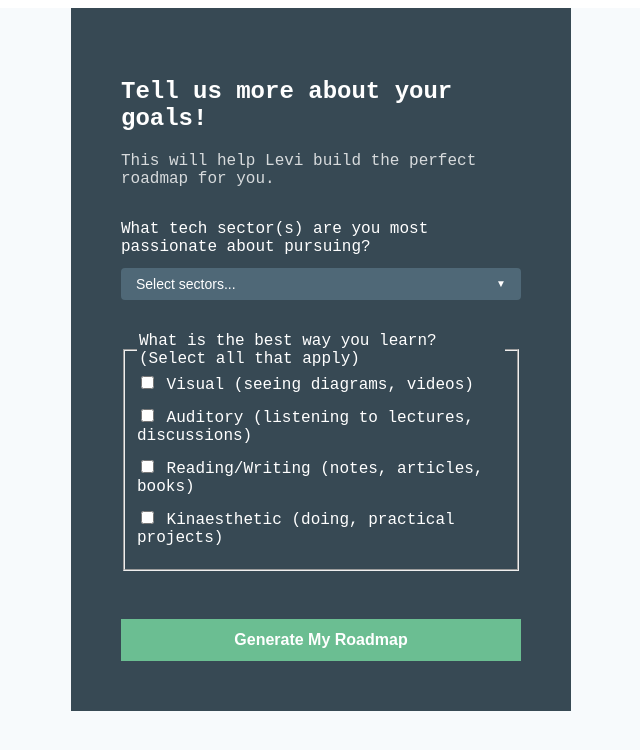
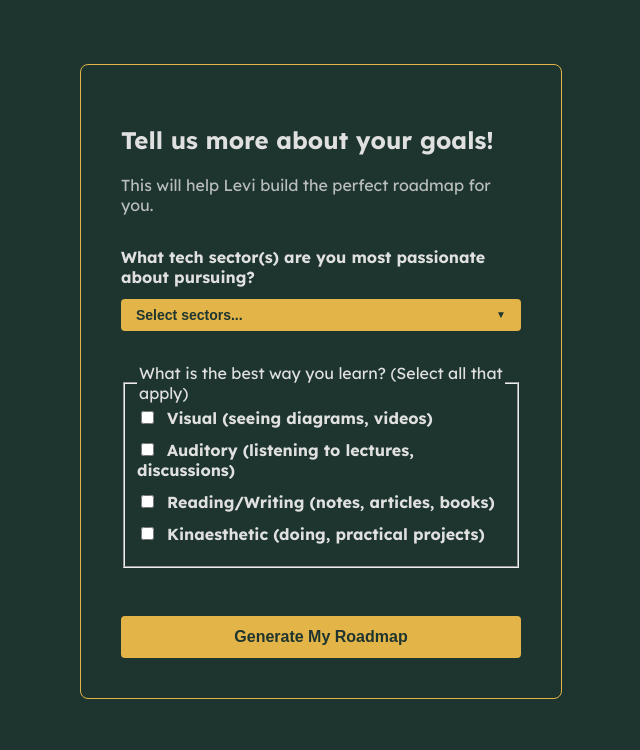
Before and after one commit to es2323/PROJECT-LEVI, a Vue app in the folder frontend/: page /questionnaire in a window 1280 px wide. Shown: the top 750 px of the page, without its empty margins (319-959 px from the left). Built offline with nearby package versions, Linux system fonts and the light colour scheme.

Commit message:
Task: Global font and color change

```diff
--- a/frontend/package.json
+++ b/frontend/package.json
@@ -10,7 +10,8 @@
   },
   "dependencies": {
     "axios": "^1.10.0",
-    "vue": "^3.5.17"
+    "vue": "^3.5.17",
+    "vue-router": "^4.5.1"
   },
   "devDependencies": {
     "@vitejs/plugin-vue": "^6.0.0",
--- a/frontend/src/App.vue
+++ b/frontend/src/App.vue
@@ -5,7 +5,7 @@ import Questionnaire from './components/Questionnaire.vue';
 
 <template>
   <main>
-    <Questionnaire />
+    <router-view />
   </main>
 </template>
 
@@ -15,6 +15,6 @@ main {
   justify-content: center;
   align-items: flex-start;
   min-height: 100vh;
-  background-color: #f7fafc;
+  padding-top: 2rem;
 }
 </style>
--- a/frontend/src/components/CVUploader.vue
+++ b/frontend/src/components/CVUploader.vue
@@ -37,14 +37,16 @@
 </template>
 
 <script setup>
-import { ref } from 'vue'; // Import `ref` from Vue
-import axios from 'axios';  // Import axios
+import { ref } from 'vue';
+import axios from 'axios';
+import { useRouter } from 'vue-router';
 
 // Create reactive variables to hold the selected file and the extracted text
 const selectedFile = ref(null);
 const extractedText = ref('');
 const errorMessage = ref('');
 const isLoading = ref(false);
+const router = useRouter();
 
 // This function now saves the selected file to our state
 function handleFileChange(event) {
@@ -88,55 +90,57 @@ async function handleSubmit() {
   } finally {
     // 7. Reset the loading state
     isLoading.value = false;
+    router.push('/questionnaire');
   }
 }
 </script>
 
 <style scoped>
-/* This is a "Smart Styling Strategy" */
-/* These styles ONLY apply to this component and won't leak out */
+
 .cv-uploader {
   max-width: 500px;
   margin: 2rem auto;
-  padding: 2rem;
-  border: 1px solid #ccc;
+  padding: 2.5rem;
+  border: 1px solid var(--accent-color);
   border-radius: 8px;
   text-align: center;
 }
 .cv-uploader-form {
   display: flex;
   flex-direction: column;
-  gap: 1rem;
+  gap: 1.5rem;
   margin-top: 1.5rem;
 }
 
 .error-message {
   margin-top: 1rem;
-  color: #e53e3e; /* Red color for errors */
+  color:  #ff7f7f;/* Red color for errors */
   font-weight: bold;
 }
 
 .results-container {
   margin-top: 2rem;
   text-align: left;
-  border-top: 1px solid #e2e8f0;
+  border-top: 1px solid rgba(224, 224, 224, 0.2);
   padding-top: 1rem;
 }
 
 .results-text {
-  background-color: #f7fafc;
+  background-color: rgba(0, 0, 0, 0.2);
   padding: 1rem;
   border-radius: 4px;
   white-space: pre-wrap; /* This makes the text wrap nicely */
   word-wrap: break-word;
   max-height: 300px;
   overflow-y: auto;
+  color: var(--text-color);
 }
 
 .file-upload-label {
   padding: 0.75rem 1rem;
-  background-color: #63b3ed; /* A different blue */
-  color: white;
+  background-color: var(--accent-color);
+  color: var(--background-color);
+  font-weight: 700;
   font-size: 1rem;
   border-radius: 4px;
   cursor: pointer;
@@ -145,22 +149,34 @@ async function handleSubmit() {
 }
 
 .file-upload-label:hover {
-  background-color: #4299e1;
+  background-color:  #cda240;
 }
 
 .file-input-hidden {
-  display: none; /* This visually hides the default file input */
+  display: none;
 }
 
 .file-name {
   margin-top: 0.5rem;
   font-size: 0.9rem;
-  color: #718096; /* A grey color */
+  color: var(--text-color);
+  opacity: 0.7
 }
 
-/* Style for the disabled button */
+.submit-button { /* Added base styles for the submit button */
+  padding: 0.75rem 1rem;
+  background-color: var(--accent-color);
+  color: var(--background-color);
+  font-weight: 700;
+  border-radius: 4px;
+  border: none;
+  cursor: pointer;
+}
+
 .submit-button:disabled {
-  background-color: #a0aec0; /* Grey out the button when disabled */
+  background-color: #8c7127;/* Grey out the button when disabled */
   cursor: not-allowed;
+  opacity: 0.6;
+
 }
 </style>
--- a/frontend/src/components/MultiSelectDropdown.vue
+++ b/frontend/src/components/MultiSelectDropdown.vue
@@ -89,12 +89,11 @@ watch(() => props.modelValue, (newValue) => {
 .dropdown-container {
   position: relative;
   width: 100%;
-  font-family: "Andale Mono", AndaleMono, monospace;
 }
 .dropdown-button {
   width: 100%;
-  background-color: #4F6877;
-  color: #fff;
+  background-color: var(--accent-color); /* CHANGED: Use accent color */
+  color: var(--background-color); /* CHANGED: Use dark background for text */
   padding: 8px 15px;
   border: none;
   border-radius: 4px;
@@ -103,17 +102,19 @@ watch(() => props.modelValue, (newValue) => {
   display: flex;
   justify-content: space-between;
   align-items: center;
+  font-weight: 700; /* ADDED: Make text bold */
   font-size: 14px;
 }
 .dropdown-menu {
   position: absolute;
   width: 100%;
-  background-color: #4F6877;
+  background-color: #2a4a40;
   border-radius: 4px;
   margin-top: 4px;
   z-index: 10;
   max-height: 400px;
   overflow-y: auto;
+  border: 1px solid var(--accent-color);
 }
 ul {
   list-style: none;
@@ -125,21 +126,22 @@ li label {
   align-items: center;
   padding: 8px;
   cursor: pointer;
-  color: #fff;
+  color: var(--text-color);
 }
 li:hover {
-  background-color: #374954;
+  background-color: var(--background-color);
 }
 input[type="checkbox"] {
   margin-right: 10px;
+  accent-color: var(--accent-color);
 }
 .other-input {
   width: calc(100% - 50px);
   margin: 0 10px 10px 10px;
   padding: 8px;
-  border: 1px solid #374954;
-  background-color: #fff;
-  color: #333;
+  border: 1px solid var(--accent-color);
+  background-color: var(--background-color);
+  color: var(--text-color);
   border-radius: 4px;
 }
 .arrow {
--- a/frontend/src/components/Questionnaire.vue
+++ b/frontend/src/components/Questionnaire.vue
@@ -204,17 +204,13 @@ function handleSubmit() {
 
 
 <style scoped>
-body { /* This won't apply globally, just for context */
-  background-color: #374954;
-}
-
 .questionnaire-container {
   width: 400px;
-  margin: 0 auto;
-  padding: 50px;
-  background-color: #374954;
-  color: #fff;
-  font-family: "Andale Mono", AndaleMono, monospace;
+  margin: 2rem auto;
+  padding: 2.5rem;
+  border: 1px solid var(--accent-color); /* ADDED: Accent border */
+  border-radius: 8px;
+  background-color: var(--background-color);
 }
 
 .subtitle {
@@ -235,34 +231,40 @@ body { /* This won't apply globally, just for context */
 label {
   display: block;
   margin-bottom: 0.75rem;
+  font-weight: 700;
 }
 
 button {
-  background-color: #6BBE92;
+  background-color: var(--accent-color);
+  color: var(--background-color); /* CHANGED: Use dark background for text */
   width: 100%;
   border: 0;
   padding: 12px 0;
   margin-top: 1rem;
   text-align: center;
-  color: #fff;
   font-weight: bold;
   font-size: 16px;
   cursor: pointer;
+  border-radius: 4px;
 }
 
 .checkbox-group {
   padding-left: 10px;
 }
+input[type="checkbox"] {
+  accent-color: var(--accent-color);
+  margin-right: 0.5rem;
+}
 .other-group {
   margin-top: 1rem;
   padding-top: 1rem;
-  border-top: 1px solid #4F6877;
-}
+  border-top: 1px solid rgba(224, 224, 224, 0.2);}
 .other-group input {
   width: 100%;
   padding: 8px;
-  background-color: #fff;
-  border: none;
+  background-color: var(--background-color);
+  color: var(--text-color);
+  border: 1px solid var(--accent-color);
   border-radius: 4px;
   margin-top: 0.5rem;
 }
--- /dev/null
+++ b/frontend/src/router/index.js
@@ -0,0 +1,25 @@
+// frontend/src/router/index.js
+
+import { createRouter, createWebHistory } from 'vue-router';
+import CVUploader from '../components/CVUploader.vue';
+import Questionnaire from '../components/Questionnaire.vue';
+
+const routes = [
+  {
+    path: '/',
+    name: 'Home',
+    component: CVUploader // The CVUploader is the default home page
+  },
+  {
+    path: '/questionnaire',
+    name: 'Questionnaire',
+    component: Questionnaire // The questionnaire is on its own page
+  }
+];
+
+const router = createRouter({
+  history: createWebHistory(),
+  routes,
+});
+
+export default router;
--- a/frontend/src/style.css
+++ b/frontend/src/style.css
@@ -1,3 +1,34 @@
-@tailwind base;
-@tailwind components;
-@tailwind utilities;
+/* frontend/src/style.css */
+
+/* --- Step 1: Import the Lexend Font --- */
+/* This line imports the Lexend font from Google Fonts. */
+/* We're getting Regular (400) for body text and Bold (700) for headings. */
+@import url('https://fonts.googleapis.com/css2?family=Lexend:wght@400;700&display=swap');
+
+/* --- Step 2: Define Your Color Palette as CSS Variables --- */
+/* Defining colors here allows you to reuse them easily everywhere. */
+:root {
+  --background-color: #1E352F; /* Dark Forest Green */
+  --text-color: #E0E0E0;       /* Light Grey */
+  --accent-color: #E3B448;      /* Mustard Yellow */
+}
+
+/* --- Step 3: Apply Styles Globally --- */
+/* These styles apply to the entire application. */
+body {
+  /* Apply the background and text colors */
+  background-color: var(--background-color);
+  color: var(--text-color);
+
+  /* Set Lexend as the default font for everything */
+  font-family: 'Lexend', sans-serif;
+
+  /* A nice reset for margins */
+  margin: 0;
+}
+
+/* --- Step 4: Set a Default Style for Headings --- */
+/* This makes all headings bold by default, creating a clear hierarchy. */
+h1, h2, h3, h4, h5, h6 {
+  font-weight: 700;
+}
```
Also changed, not shown: frontend/src/main.js (+7 -1 lines), 1 other file (tests, documents, lock files or other folders).
